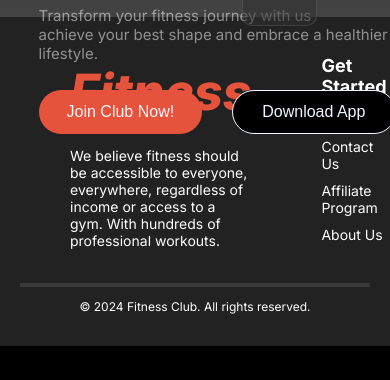
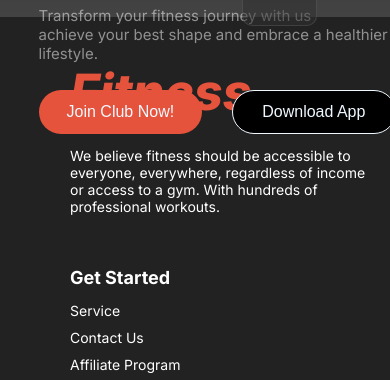
Before and after one commit to sm-mehedi/B10A2_Responsive_website_asssignment, a plain HTML site: page index.html in a window 390 px wide. Shown: the part 698-1078 px from the top of the page. Before the commit the page ends 1044 px from the top, so only its background shows below. Drawn offline with Linux system fonts and the light colour scheme; a web font is replaced by a local one.

Commit message:
Footer is now responsive

```diff
--- a/stylesheet.css
+++ b/stylesheet.css
@@ -221,3 +221,19 @@ color:#E6533C;
 
 
 /* footer */
+
+/* responsive for phone  */
+@media (max-width: 576px) {
+    .footer-upper {
+        flex-direction: column;
+    }
+
+    .footer-section {
+        margin-right: 0;
+        margin-bottom: 20px;
+    }
+
+    .footer-section:last-child {
+        margin-bottom: 0;
+    }
+}
```
